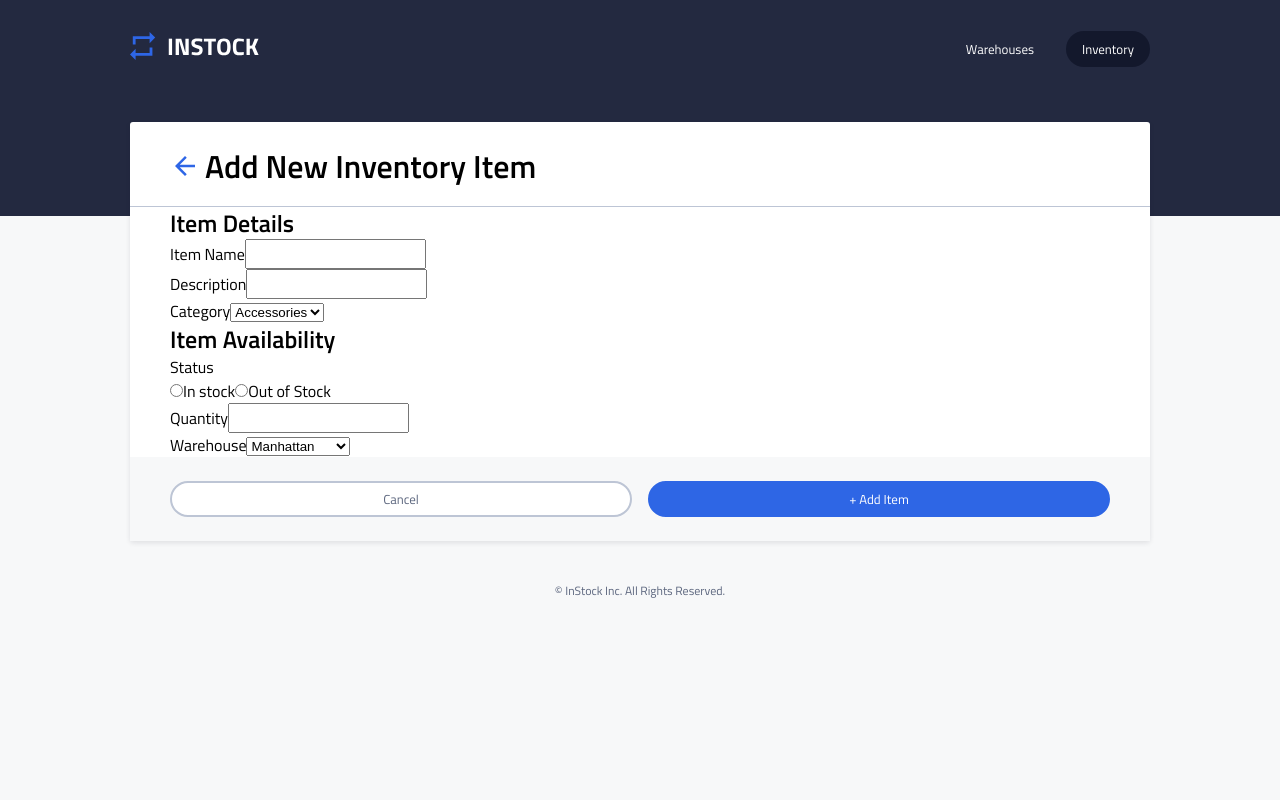
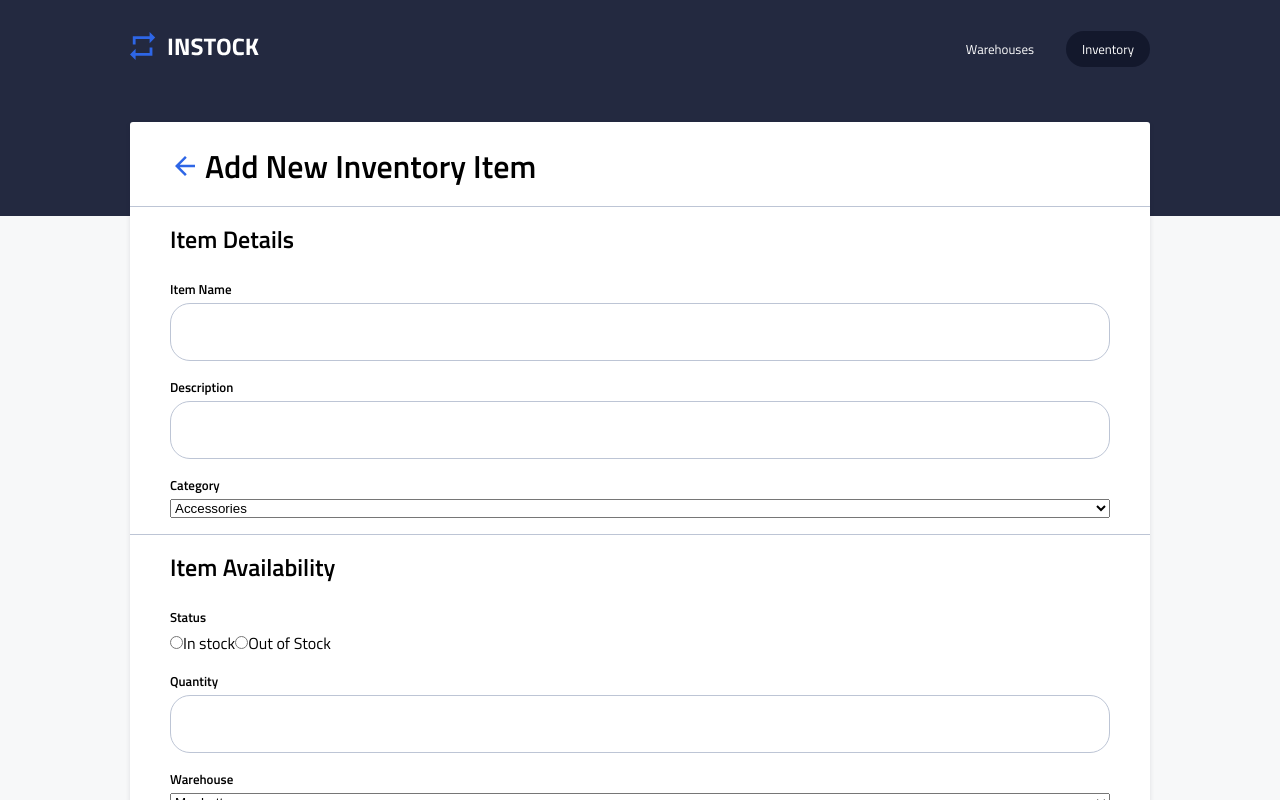
Before and after one commit to olivia-onuk/instock-full-stack-attack, a React (Vite) app: page /inventory/add in a window 1280 px wide. Built offline with nearby package versions, Linux system fonts and the light colour scheme.

Commit message:
finished styling the labels and the padding

```diff
--- a/src/components/InventoryForm/InventoryForm.scss
+++ b/src/components/InventoryForm/InventoryForm.scss
@@ -4,11 +4,43 @@
 @use "../../styles/partials/mixins" as *;
 
 .inventory-form {
+  &__main {
+  }
 
+  &__title{
+    padding-top: 16px;
+    padding-bottom: 24px;
+  }
 
-    &__main{
-        @include responsive-horizontal-padding;
+  &__column {
+    @include responsive-horizontal-padding;
+    border-bottom: 0.0625rem solid $secondary-color-two;
+  }
+
+  &__input-section {
+    display: flex;
+    flex-direction: column;
+    padding-bottom: 16px;
+  }
+
+  &__input-label {
+    padding-bottom: 4px;
+    font-size: 13px;
+    line-height: 20px;
+    font-weight: 600;
+  }
+
+  &__input {
+    outline:none;
+    border-radius: 20px;
+    padding: 16px;
+    border: 1px solid $secondary-color-two;
+
+    &:focus{
+        border-color: $primary-color-two;
     }
+
+  }
 
   &__buttons {
     padding: 24px 0px;
@@ -27,9 +59,10 @@
     min-width: calc(50% - 8px);
     font-size: 13px;
     line-height: 20px;
+    font-weight: 600;
     &--cancel {
       border: none;
-      border: 0.125rem solid $secondary-color-two;
+      border: 1px solid $secondary-color-two;
       color: $secondary-color-one;
       background-color: $primary-color-three;
 
@@ -42,6 +75,7 @@
       border: 0.125rem solid $primary-color-two;
       color: $primary-color-three;
       background-color: $primary-color-two;
+
       &:hover {
       }
     }
```
